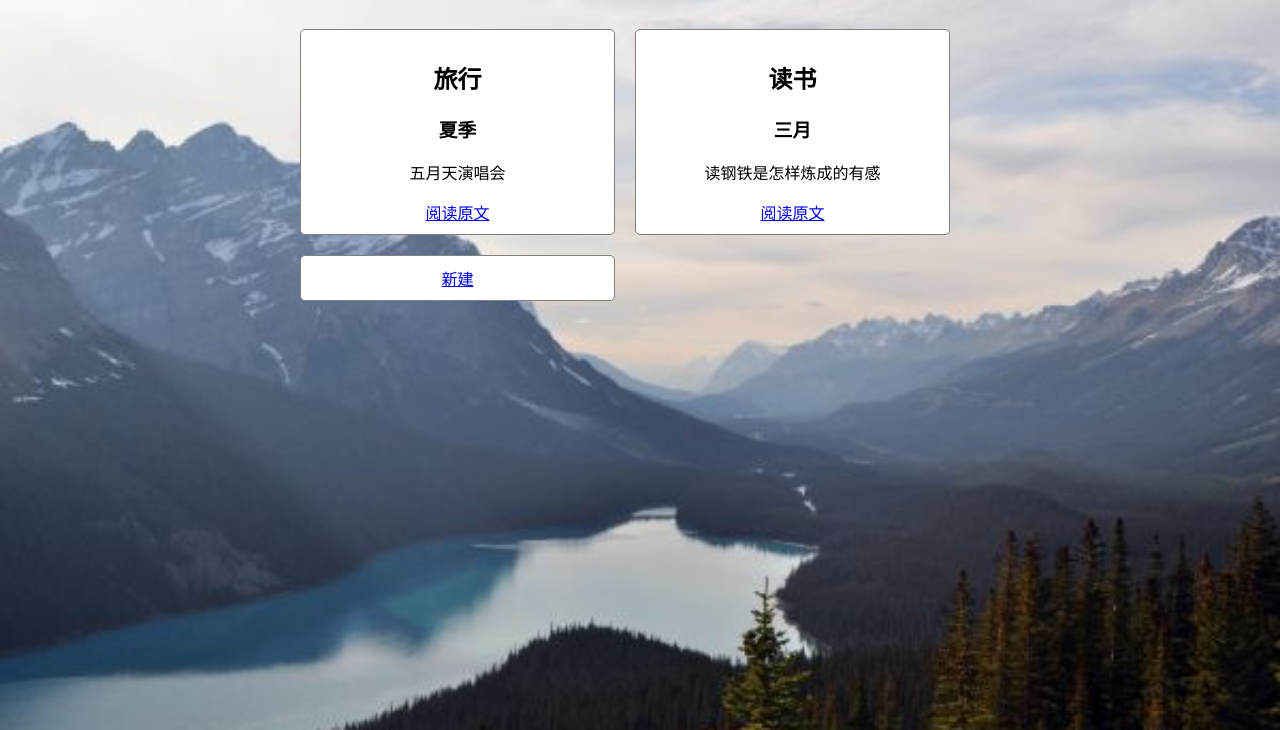
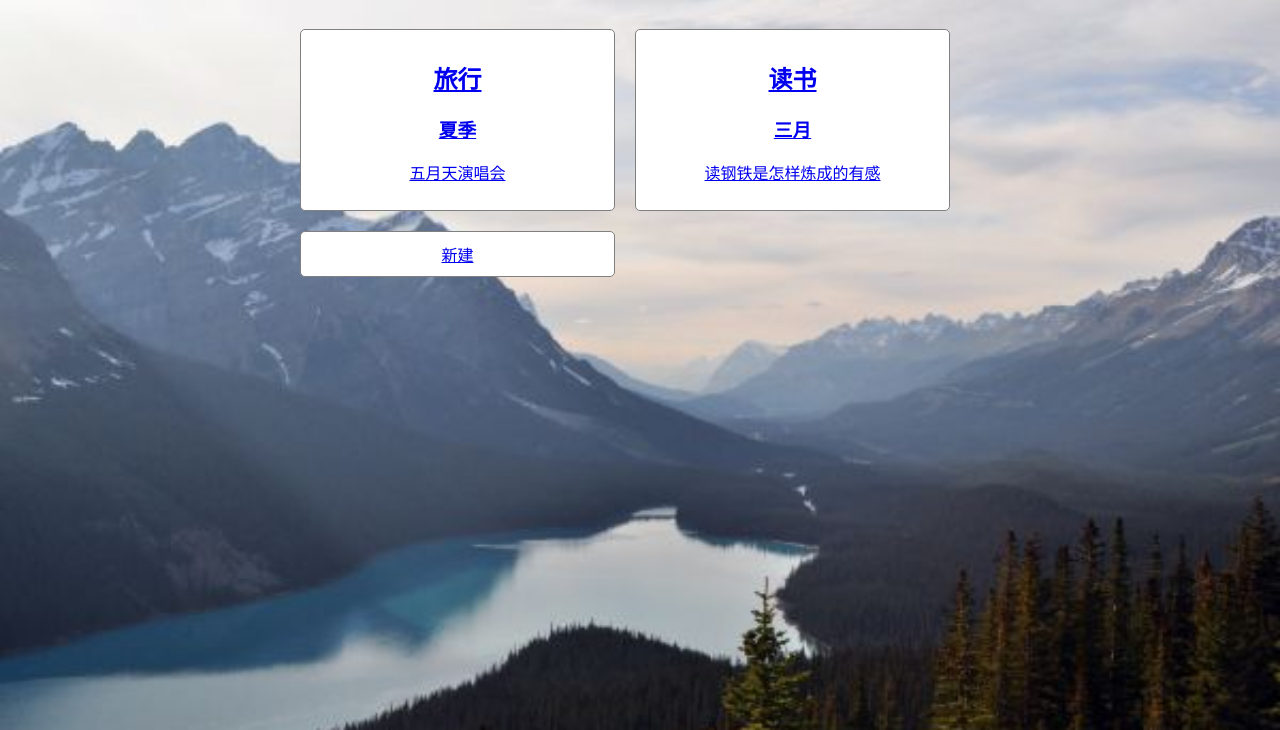
Before and after one commit to pengjiwen/Blog, a plain HTML site: page blog.html in a window 1280 px wide. Shown: the part 70-800 px from the top of the page. Drawn offline with Linux system fonts and the light colour scheme.

Commit message:
更新版本

```diff
--- a/blog.css
+++ b/blog.css
@@ -25,3 +25,6 @@ body {
   border-radius: 5px;
   padding: 10px;
 }
+.cards_item:hover {
+  cursor: pointer;
+}
--- a/blog.html
+++ b/blog.html
@@ -3,6 +3,7 @@
 <head>
   <meta charset="utf-8">
   <title>Blog</title>
+
 	<link rel="stylesheet" href="blog.css">
     <link rel="preconnect" href="https://fonts.googleapis.com">
     <link rel="preconnect" href="https://fonts.gstatic.com" crossorigin>
@@ -14,18 +15,18 @@
   <div class="cards">
     <div class="cards_item">
       <article>
-        <h2>旅行</h2>
-        <h3>夏季</h3>
-        <p>五月天演唱会</p>
-		<a href="https://www.viagogo.com/ww/Concert-Tickets/Rock-and-Pop/Mayday-Tickets?AffiliateID=49&adposition=&PCID=PSROWGOOMAYDA39F6FF06991D&AdID=654863107888&MetroRegionID=&psc=%2c&ps=%2c&ps_p=0&ps_c=12774923160&ps_ag=121460208615&ps_tg=kwd-301577713&ps_ad=654863107888&ps_adp=%2c&ps_fi=%2c&ps_li=%2c&ps_lp=9053313&ps_n=g&ps_d=c&gad=1&gclid=Cj0KCQjwu-KiBhCsARIsAPztUF2VdMKSzEykA4usavBYyNOKLjTk-KSJdZw11RiVVr6l0xbwgw1Y2AIaAmaBEALw_wcB">阅读原文</a>
+        <a href="https://www.ctrip.com/"><h2>旅行</h2></a>
+        <a href="https://www.ctrip.com/"><h3>夏季</h3></a>
+
+		<a href="https://www.viagogo.com/ww/Concert-Tickets/Rock-and-Pop/Mayday-Tickets?AffiliateID=49&adposition=&PCID=PSROWGOOMAYDA39F6FF06991D&AdID=654863107888&MetroRegionID=&psc=%2c&ps=%2c&ps_p=0&ps_c=12774923160&ps_ag=121460208615&ps_tg=kwd-301577713&ps_ad=654863107888&ps_adp=%2c&ps_fi=%2c&ps_li=%2c&ps_lp=9053313&ps_n=g&ps_d=c&gad=1&gclid=Cj0KCQjwu-KiBhCsARIsAPztUF2VdMKSzEykA4usavBYyNOKLjTk-KSJdZw11RiVVr6l0xbwgw1Y2AIaAmaBEALw_wcB"> <p>五月天演唱会</p></a>
       </article>
     </div>
     <div class="cards_item">
       <article>
-        <h2>读书</h2>
-        <h3>三月</h3>
-        <p>读钢铁是怎样炼成的有感</p>
-		<a href="http://dzj.hubei.gov.cn/bd/dzwy/dzwy/202011/t20201123_3044786.shtml">阅读原文</a
+       <a href=" http://www.nlc.cn/web/index.shtml"><h2>读书</h2></a>
+       <a href="https://mp.weixin.qq.com/s?__biz=MzA4NjE2MTA4MQ==&mid=2650642195&idx=1&sn=454feed73a04ccf0b0b819841474730a&chksm=87c5d4c5b0b25dd31bfd30496544c06b114bfc66cc174849d5265ebd2b8914867f4479b8feae&scene=27"><h3>三月</h3></a>
+
+		<a href="http://dzj.hubei.gov.cn/bd/dzwy/dzwy/202011/t20201123_3044786.shtml"><p>读钢铁是怎样炼成的有感</p></a>
       </article>
     </div>
 	<div class="cards_item">
```
Also changed, not shown: 1 other file.
